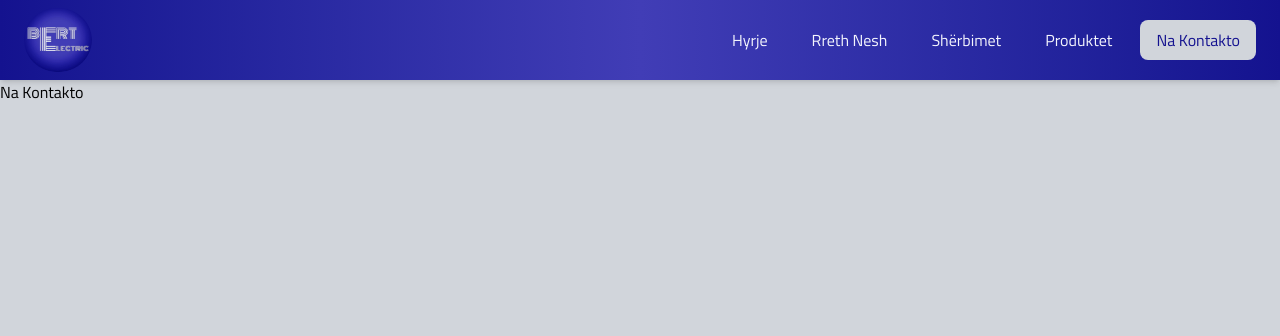
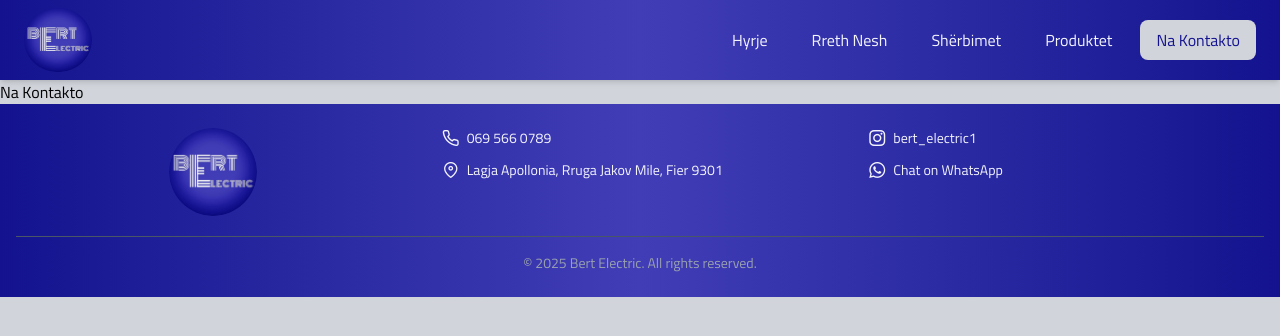
Before and after one commit to Amarildo05/Bert-Electric, a React (Vite) app: page /kontakt in a window 1280 px wide. Shown: the top 336 px of the page. Built offline with nearby package versions, Linux system fonts and the light colour scheme.

Commit message:
added footer/ Homepage finished/ needs little adjustments

```diff
--- a/src/App.jsx
+++ b/src/App.jsx
@@ -5,6 +5,7 @@ import Services from "./pages/Services";
 import Products from "./pages/Products";
 import Contact from "./pages/Contact";
 import Navbar from "./components/Navbar";
+import Footer from "./components/Footer";
 
 export default function App() {
   return (
@@ -17,6 +18,7 @@ export default function App() {
         <Route path="/produktet" element={<Products />} />
         <Route path="/kontakt" element={<Contact />} />
       </Routes>
+      <Footer />
     </Router>
   );
 }
--- /dev/null
+++ b/src/components/Footer.jsx
@@ -0,0 +1,69 @@
+import { Link } from "react-router-dom";
+
+export default function Footer() {
+  return (
+    <footer className="bg-gradient-to-r from-[#14128f] via-[#413db6] to-[#14128f] text-[#f4f5fd] py-6 px-4">
+      <div className="max-w-7xl mx-auto grid grid-cols-1 sm:grid-cols-3 gap-4 sm:gap-8 text-sm text-[#f4f5fd]">
+        {/* Logo (Clickable) */}
+        <div className="flex flex-col items-center text-center">
+          <Link to="/" className="hover:scale-110 transition">
+            <img
+              src="/BertElectric-Logo.png"
+              alt="Bert Electric Logo"
+              className="w-22 h-22 rounded-full"
+            />
+          </Link>
+        </div>
+
+        {/* Contact Info */}
+        <div className="flex flex-col items-center text-center sm:items-start gap-3">
+          <a
+            href="tel:0695660789"
+            className="flex items-center gap-2 hover:scale-106 transition"
+          >
+            <i className="pi pi-phone text-lg" />
+            069 566 0789
+          </a>
+          <a
+            href="https://maps.app.goo.gl/oeKD1v5i2SVyYgUT8"
+            target="_blank"
+            rel="noopener noreferrer"
+            className="flex items-center gap-2 hover:scale-106 transition"
+          >
+            <i className="pi pi-map-marker text-lg" />
+            Lagja Apollonia, Rruga Jakov Mile, Fier 9301
+          </a>
+        </div>
+
+        {/* Social Media */}
+        <div className="flex flex-col items-center text-center sm:items-start gap-3">
+          <a
+            href="https://instagram.com/bert_electric1"
+            target="_blank"
+            rel="noopener noreferrer"
+            className="flex items-center gap-2 hover:scale-106 transition"
+          >
+            <i className="pi pi-instagram text-2xl" />
+            bert_electric1
+          </a>
+          <a
+            href="https://wa.me/355695660789"
+            target="_blank"
+            rel="noopener noreferrer"
+            className="flex items-center gap-2 hover:scale-106 transition"
+          >
+            <i className="pi pi-whatsapp text-2xl" />
+            Chat on WhatsApp
+          </a>
+        </div>
+      </div>
+
+      <hr className="border-gray-600 mt-5 mb-4 w-full" />
+
+      {/* Copyright */}
+      <div className="text-center text-sm text-gray-400">
+        © {new Date().getFullYear()} Bert Electric. All rights reserved.
+      </div>
+    </footer>
+  );
+}
```
